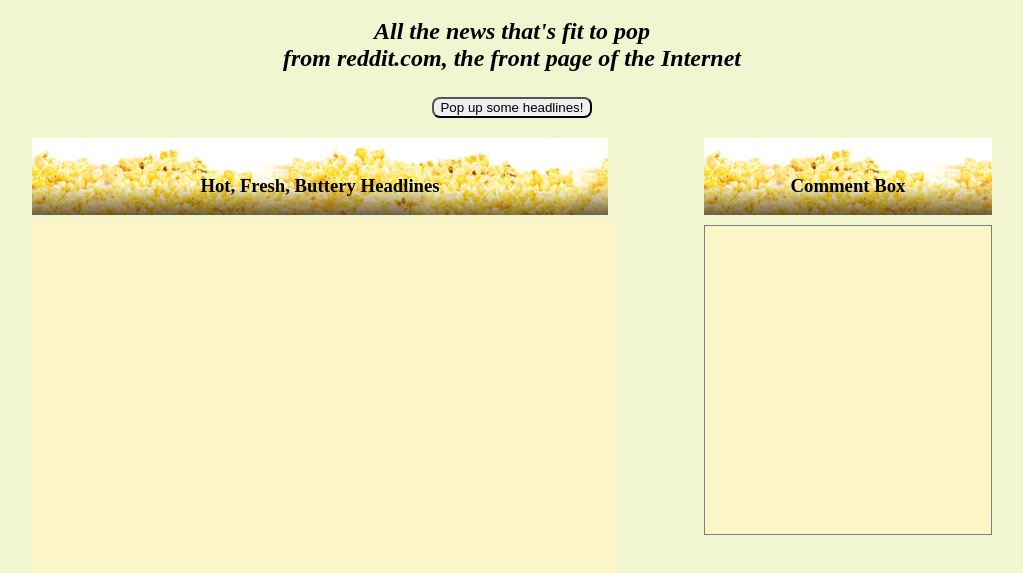
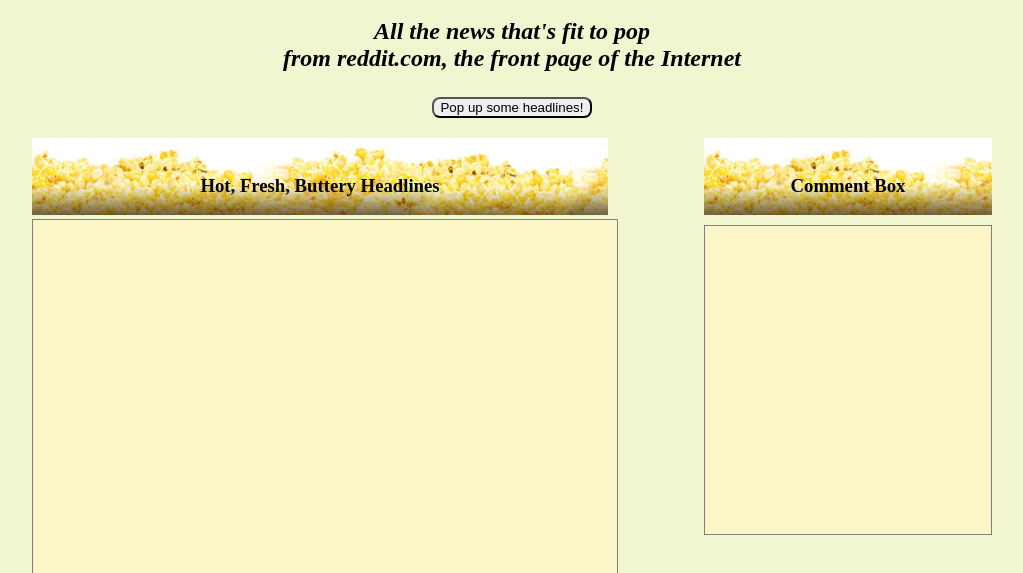
Before and after one commit to aadams3867/Week18-NewsScraper, a website: page public/index.html in a window 1280 px wide. Shown: the part 147-720 px from the top of the page, without its empty margins (128-1151 px from the left). Drawn offline with nearby package versions, Linux system fonts and the light colour scheme.

Commit message:
Tweaks CSS just a bit more

```diff
--- a/public/index.html
+++ b/public/index.html
@@ -16,6 +16,7 @@
       width:60%;
       height:800px;
       background-color: #FCF5C7;
+      border: 1px solid #808080;
       display:inline-block;
       overflow: auto;
       padding: 4px;
```
